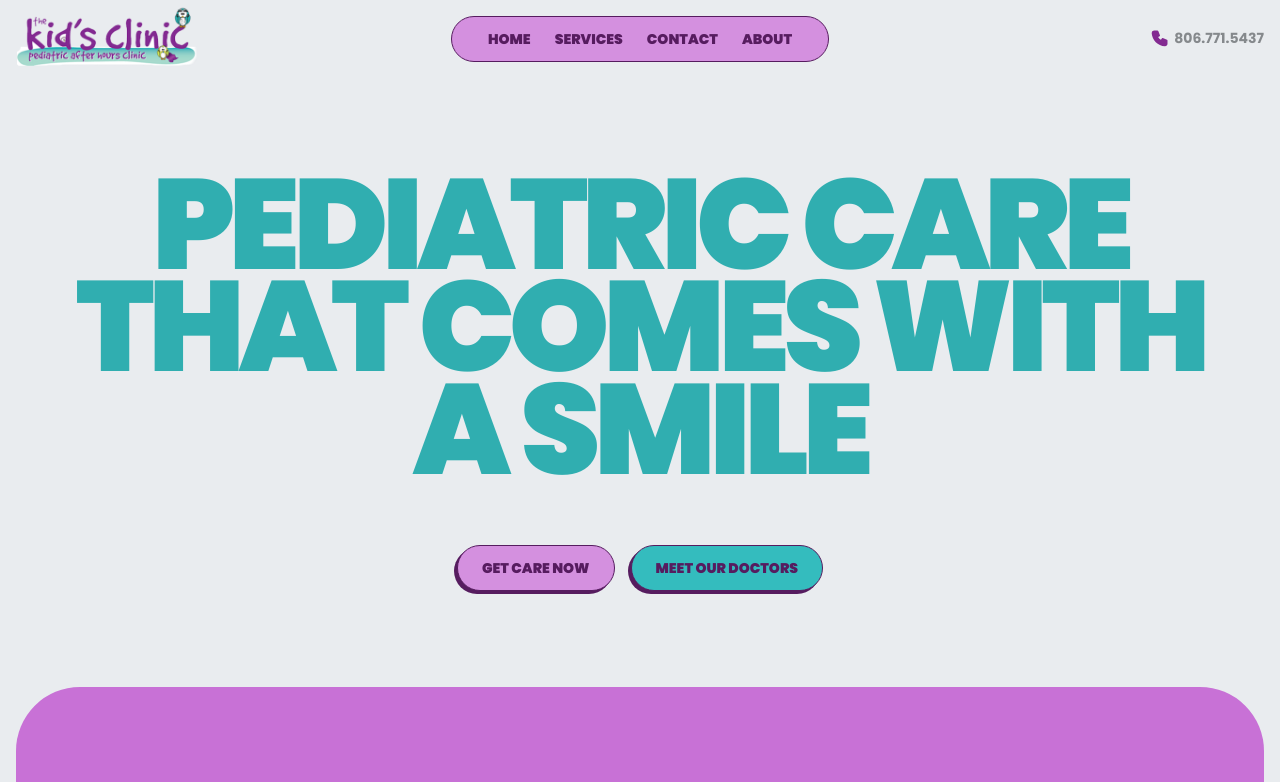
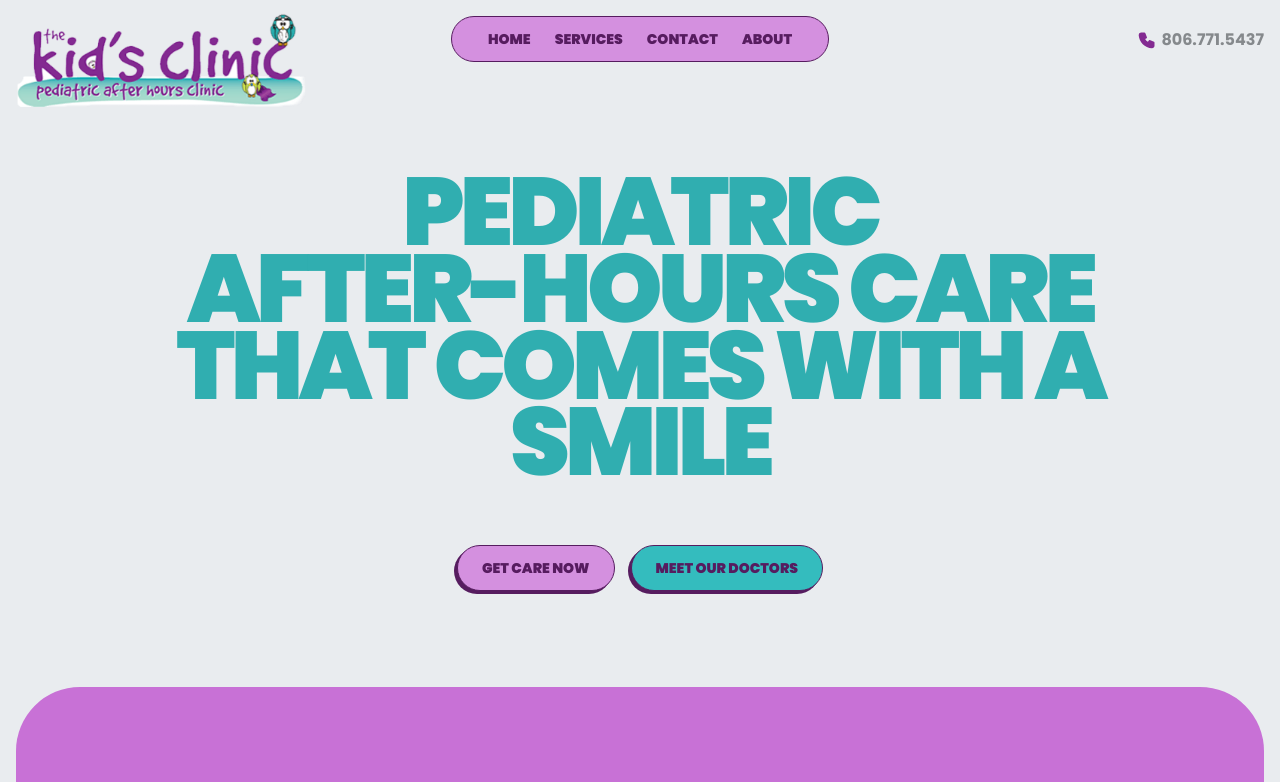
Before and after one commit to Kuhrt/the-kids-clinic, a Next.js app in the folder web/: page / in a window 1280 px wide. Shown: the top 782 px of the page. Built offline with nearby package versions, Linux system fonts and the light colour scheme.

Commit message:
Initial feedback changes

```diff
--- a/web/app/about/page.tsx
+++ b/web/app/about/page.tsx
@@ -64,10 +64,13 @@ export default function AboutPage() {
                 <strong>Shayla Perry</strong>, LVN
               </li>
               <li>
-                <strong>Tanya Russell</strong>, NP
+                <strong>Christina Pauda</strong>, NP
               </li>
               <li>
-                <strong>Amanda</strong> - Supervisor
+                <strong>Amanda</strong> - Receptionist
+              </li>
+              <li>
+                <strong>Melissa</strong> - Receptionist
               </li>
               <li>
                 <strong>Rocsi</strong> - Receptionist
--- a/web/app/layout.tsx
+++ b/web/app/layout.tsx
@@ -33,7 +33,7 @@ export const metadata: Metadata = {
   description:
     'No appointment necessary, after hours care, open 6 days a week, a welcoming, comfortable environment. Pediatric care. Call 806-771-5437.',
   keywords:
-    "Pediatrician near me, Children's doctor, Pediatric clinic, Pediatric care, Lubbock pediatricians, Baby doctor, Infant doctor",
+    "Pediatrician near me, Children's doctor, Pediatric clinic, after-hours care, urgent care, walk-in, Pediatric care, Lubbock pediatricians, Baby doctor, Infant doctor",
   robots: 'index, follow',
   authors: [{ name: 'Kuhrt Cowan', url: 'https://kuhrt.codes' }],
   openGraph: {
@@ -71,7 +71,7 @@ export default function RootLayout({
   children: React.ReactNode;
 }>) {
   return (
-    <html lang="en">
+    <html lang="en" suppressHydrationWarning>
       <Head>
         <link
           rel="apple-touch-icon"
--- a/web/app/page.tsx
+++ b/web/app/page.tsx
@@ -13,11 +13,13 @@ export default function Home() {
     <Main>
       <section className="nav-clearance flex flex-col items-center space-y-16">
         <motion.h1
-          className="text-primary-teal-600 tracking-tighter text-7xl md:text-8xl lg:text-9xl text-center font-black uppercase max-w-6xl mx-auto leading-[0.8] mt-24"
+          className="text-primary-teal-600 tracking-tighter text-6xl md:text-8xl lg:text-8xl text-center font-black uppercase max-w-6xl mx-auto leading-[0.8] mt-24"
           initial={{ scale: 0.8, y: 50 }}
           animate={{ scale: 1, y: 0 }}
         >
-          Pediatric care that comes with a smile
+          Pediatric
+          <br />
+          after-hours care that comes with a smile
         </motion.h1>
         <motion.div
           className="flex items-center justify-center gap-4"
--- a/web/components/layout/Header.tsx
+++ b/web/components/layout/Header.tsx
@@ -46,7 +46,7 @@ export default function Header({
     >
       <Link href="/">
         <Image
-          className="block h-16 md:h-20 w-auto absolute top-1/2 left-4 -translate-y-1/2"
+          className="block h-16 md:h-32 w-auto absolute top-0 left-4 "
           src="/images/logos/tkc-logo.png"
           alt="The Kids Clinic"
           width={320}
@@ -57,7 +57,7 @@ export default function Header({
       <MobileNav className="md:hidden" />
       <a
         href="tel:8067715437"
-        className="group hidden md:flex absolute top-7 right-4 text-sm font-display font-bold items-center justify-end gap-1"
+        className="group hidden md:flex absolute top-7 right-4 text-base font-display font-bold items-center justify-end gap-1"
       >
         <IconPhoneFilled className="text-primary size-5" />
         <span className="text-foreground/50 transition-colors group-hover:text-primary">
```
